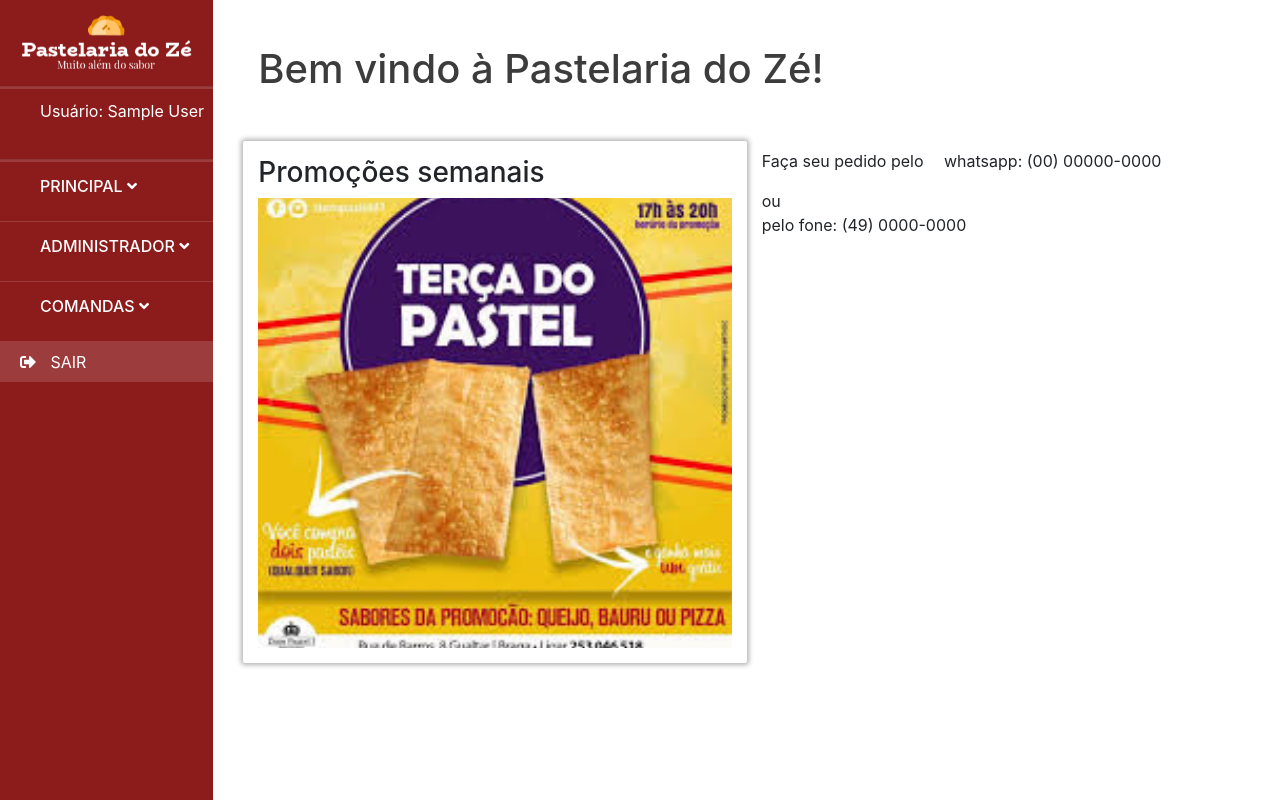
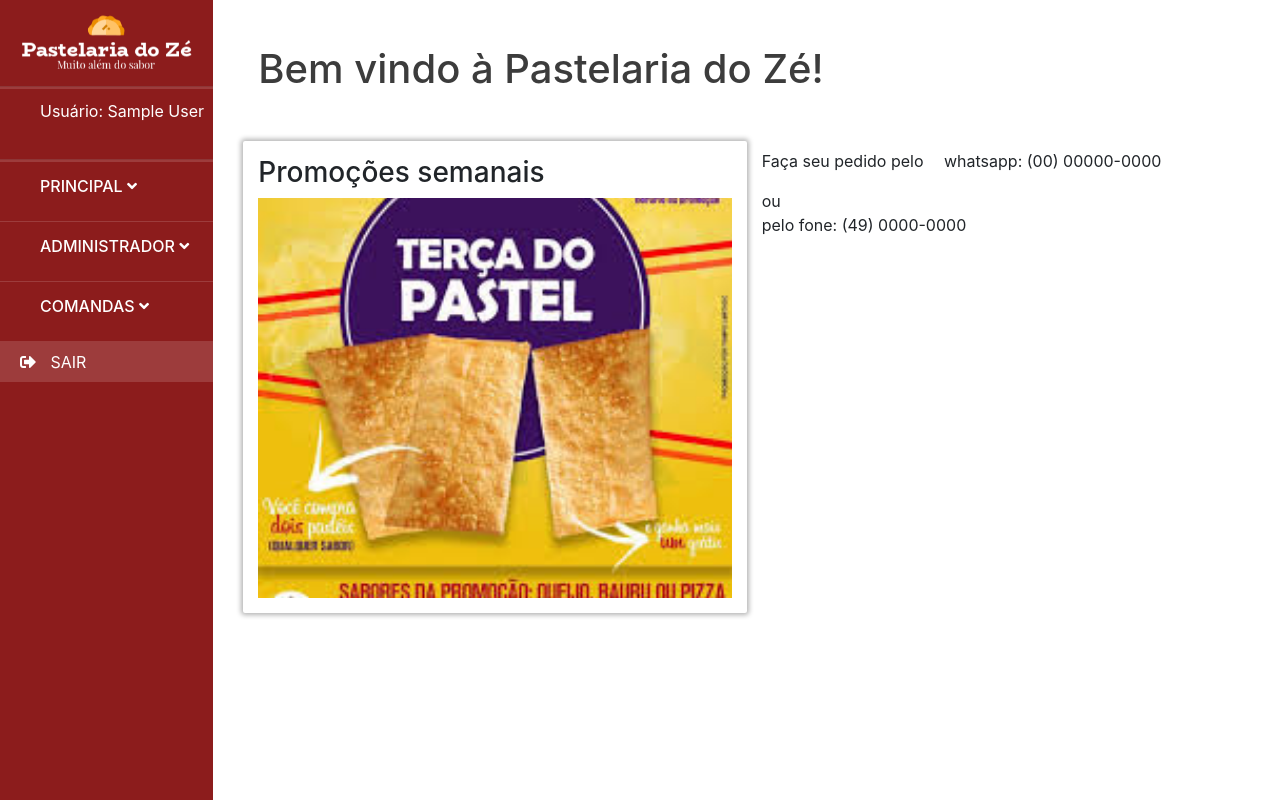
Before and after one commit to ProjetoIntegradorEquipe07/Integrador_Equipe07, a Flask app: page /home/ in a window 1280 px wide. Run offline with Flask 2, Linux system fonts and the light colour scheme; the visitor is signed in with stand-in values (Sample User, id 1); some libraries are stand-ins or nearby versions.

Commit message:
Alteração home

```diff
--- a/static/styles/modelo.css
+++ b/static/styles/modelo.css
@@ -186,7 +186,7 @@ hr{
 }
 .carousel-item img{
   width: 100%;
-  height: 450px;
+  max-height: 400px;
   object-fit: cover;
 }
 .p-user-on{
```
Also changed, not shown: 1 other file.
